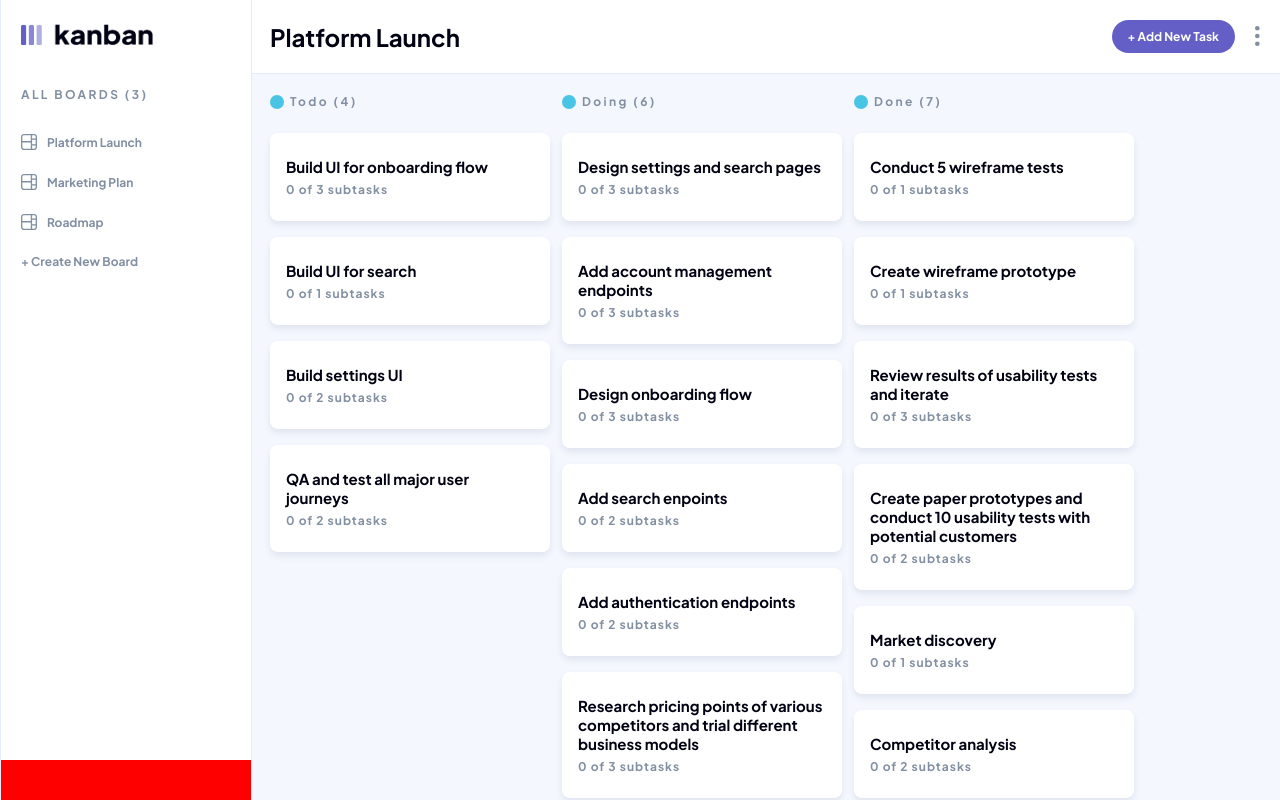
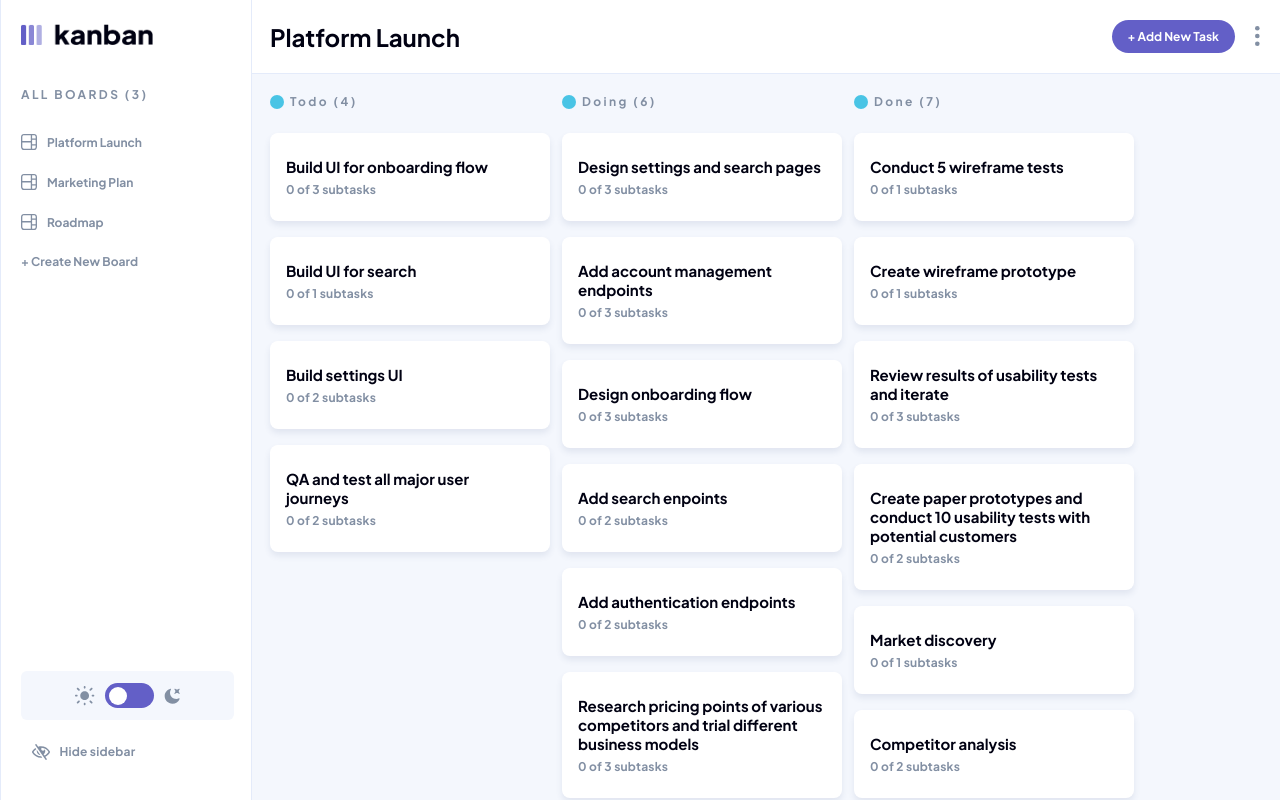
Before and after one commit to JuanseHurtadoF/kanban, a Next.js app: page / in a window 1280 px wide. Built offline with nearby package versions, Linux system fonts and the light colour scheme.

Commit message:
sidebar finished

```diff
--- a/components/index.ts
+++ b/components/index.ts
@@ -10,3 +10,4 @@ export { default as Column } from "./board/column";
 export { default as Nav } from "./nav";
 export { default as Sidebar } from "./sidebar";
 export { default as Layout } from "./layout";
+export { default as Switch } from "./switch";
--- a/components/sidebar/index.tsx
+++ b/components/sidebar/index.tsx
@@ -1,7 +1,7 @@
 import React, { FC } from "react";
 import Image from "next/image";
 import styles from "./sidebar.module.scss";
-import { Heading, Icon } from "..";
+import { Heading, Text, Icon, Switch } from "..";
 import { data } from "@data/index";
 
 const Sidebar: FC = () => {
@@ -33,7 +33,13 @@ const Sidebar: FC = () => {
           </div>
         </div>
       </div>
-      <div className={styles.bottom}></div>
+      <div className={styles.bottom}>
+        <Switch />
+        <div className={styles.close}>
+          <Icon variant="hide" />
+          <Text text="Hide sidebar" variant="tertiary" />
+        </div>
+      </div>
     </div>
   );
 };
--- a/components/sidebar/sidebar.module.scss
+++ b/components/sidebar/sidebar.module.scss
@@ -48,6 +48,15 @@
 
   .bottom {
     min-height: 4rem;
-    background-color: red;
+    padding: 2rem;
+    padding-bottom: 4rem;
+
+    .close {
+      cursor: pointer;
+      display: flex;
+      width: 90%;
+      margin-inline: auto;
+      gap: 1rem;
+    }
   }
 }
--- /dev/null
+++ b/components/switch/index.tsx
@@ -0,0 +1,29 @@
+import React from "react";
+import { Icon } from "@components";
+import styles from "./switch.module.scss";
+import { motion } from "framer-motion";
+import { useState } from "react";
+
+const Switch = () => {
+  const [isDarkModeOn, setIsDarkModeOn] = useState<boolean>(false);
+
+  const toggleSwitch = () => {
+    setIsDarkModeOn(!isDarkModeOn);
+  };
+
+  return (
+    <div onClick={toggleSwitch} className={styles.container}>
+      <Icon variant="light" />
+      <div data-isOn={isDarkModeOn} className={styles.switchContainer}>
+        <motion.div
+          transition={{ duration: 0.1, ease: "easeOut" }}
+          layout
+          className={styles.switch}
+        />
+      </div>
+      <Icon variant="dark" />
+    </div>
+  );
+};
+
+export default Switch;
--- /dev/null
+++ b/components/switch/switch.module.scss
@@ -0,0 +1,32 @@
+.container {
+  display: flex;
+  justify-content: center;
+  align-items: center;
+  gap: 1rem;
+  padding: 1.2rem;
+  background-color: #f4f7fd;
+  border-radius: 0.6rem;
+  width: 90%;
+  margin-bottom: 2.4rem;
+  margin-inline: auto;
+  cursor: pointer;
+
+  .switchContainer {
+    display: flex;
+    justify-content: flex-start;
+    background-color: var(--color-primary);
+    border-radius: 100rem;
+    min-width: 4.2rem;
+    padding: 0.35rem;
+
+    .switch {
+      height: 1.8rem;
+      width: 1.8rem;
+      border-radius: 50%;
+      background-color: #fff;
+    }
+    &[data-isOn="true"] {
+      justify-content: flex-end;
+    }
+  }
+}
--- a/components/typography/text/text.module.scss
+++ b/components/typography/text/text.module.scss
@@ -23,5 +23,5 @@
   font-weight: 700;
   font-size: 1.2rem;
   line-height: 1.5rem;
-  letter-spacing: 0.1rem;
+  letter-spacing: 0.02rem;
 }
```
